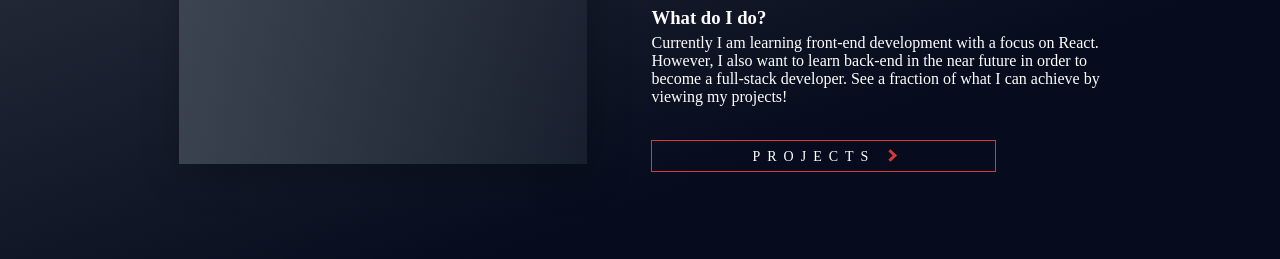
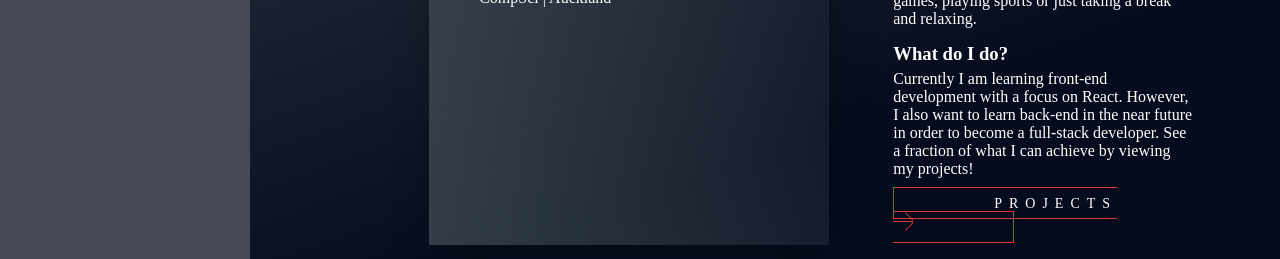
Before and after one commit to JonoKan/Web-Portfolio, a plain HTML site: page index.html in a window 1280 px wide. Shown: the part 541-800 px from the top of the page. Drawn offline with Linux system fonts and the light colour scheme; a web font is replaced by a local one.

Commit message:
Draft attempt for responsiveness

```diff
--- a/index.html
+++ b/index.html
@@ -44,7 +44,9 @@
             achieve by viewing my projects!
           </p>
           <div class="projects-link">
-            <a href="projects.html">Projects <i class="arrow right"></i></a>
+            <a href="projects.html"
+              >Projects <img src="icons/right-arrow.svg" alt=""
+            /></a>
           </div>
         </div>
       </div>
--- a/style.css
+++ b/style.css
@@ -4,8 +4,8 @@
   padding: 0;
   box-sizing: border-box;
 }
+
 .about-me-body {
-  background: rgb(69, 73, 85);
   background: linear-gradient(
     160deg,
     rgba(69, 73, 85, 1) 0%,
@@ -15,12 +15,12 @@
   height: 100vh;
   width: 100vw;
   padding: 15vh 14vw;
+  padding-left: calc(14vw + 250px);
   font-family: "Biryani";
 }
 .about-me-container {
   display: grid;
-  grid-template-columns: 2fr 3fr;
-  height: 100%;
+  grid-template-columns: minmax(400px, 2fr) minmax(300px, 3fr);
   column-gap: 5vw;
 }
 .name-container {
@@ -53,9 +53,7 @@
 .about-me-content a {
   font-size: 14px;
   color: white;
-  border-style: solid;
-  border-color: #d73939;
-  border-width: 1px;
+  border: solid 1px #d73939;
   padding: 7.5px 100px;
   text-decoration: none;
   text-transform: uppercase;
@@ -73,15 +71,28 @@
 .about-me-content h3 {
   margin-top: 10px;
 }
-.arrow {
-  border: solid #d73939;
-  border-width: 0 3px 3px 0;
-  display: inline-block;
-  padding: 3px;
+#bold {
+  font-weight: 700;
 }
-.right {
-  transform: rotate(-45deg);
-  -webkit-transform: rotate(-45deg);
+.heading {
+  text-transform: uppercase;
+  color: white;
+  font-size: 24px;
+  padding-bottom: 10px;
+}
+.heading h1 {
+  font-weight: 300;
+  display: inline;
+  letter-spacing: 0.2em;
+}
+.projects-link img {
+  width: 20px;
+  height: 20px;
+  object-fit: none;
+}
+.projects-link {
+  margin: 10px 0;
+  width: 100%;
 }
 .menu-btn {
   top: 10px;
@@ -94,6 +105,7 @@
   cursor: pointer;
   transition: all 0.5s ease-in-out;
   z-index: 2;
+  visibility: hidden;
   /* border: 3px solid #fff; */
 }
 .menu-btn__burger {
@@ -113,7 +125,7 @@
   background: #fff;
   border-radius: 5px;
   box-shadow: 0 2px 5px rgba(255, 101, 47, 0.2);
-  transition: all 0.5s ease-in-out;
+  transition: transform 0.5s ease-in-out;
 }
 .menu-btn__burger::before {
   transform: translateY(-12px);
@@ -133,13 +145,12 @@
 .menu-btn.open .menu-btn__burger::after {
   transform: rotate(-45deg) translate(-35px, -35px);
 }
-
 .toggle-menu {
   position: fixed;
   top: 0;
-  right: 100%;
+  left: 0;
   width: 250px;
-  height: 100vh;
+  height: 100%;
   display: block;
   background-color: #454955;
   padding-top: 45vh;
@@ -160,17 +171,10 @@
   font-weight: 400;
   letter-spacing: 0.15em;
 }
-.toggle-menu.is-active {
-  left: 0;
-}
 .toggle-menu a:hover {
   background-color: #d73939;
 }
-.projects-link {
-  margin-top: 35px;
-}
 .project-body {
-  background: rgb(69, 73, 85);
   background: linear-gradient(
     160deg,
     rgba(69, 73, 85, 1) 0%,
@@ -182,26 +186,13 @@
   padding: 5vh 10vw 15vh 10vw;
   font-family: "Biryani";
 }
-#bold {
-  font-weight: 700;
-}
-.heading {
-  text-transform: uppercase;
-  color: white;
-  font-size: 24px;
-  padding-bottom: 10px;
-}
-.heading h1 {
-  font-weight: 300;
-  display: inline;
-  letter-spacing: 0.2em;
-}
 .projects-container {
   display: grid;
   grid-template-columns: 3fr 4fr;
   height: 100%;
   column-gap: 5vw;
 }
+
 .all-projects {
   display: grid;
   grid-template-rows: 2fr 2fr 2fr;
@@ -360,3 +351,17 @@ button {
 .socials a {
   margin-right: 40px;
 }
+@media (max-width: 768px) {
+  .menu-btn {
+    visibility: visible;
+    cursor: default;
+  }
+  .about-me-body {
+    padding: 5vh 2vw;
+  }
+  .about-me-container {
+  }
+  .toggle-menu {
+    display: none;
+  }
+}
```
Also changed, not shown: icons/right-arrow.svg (added).
